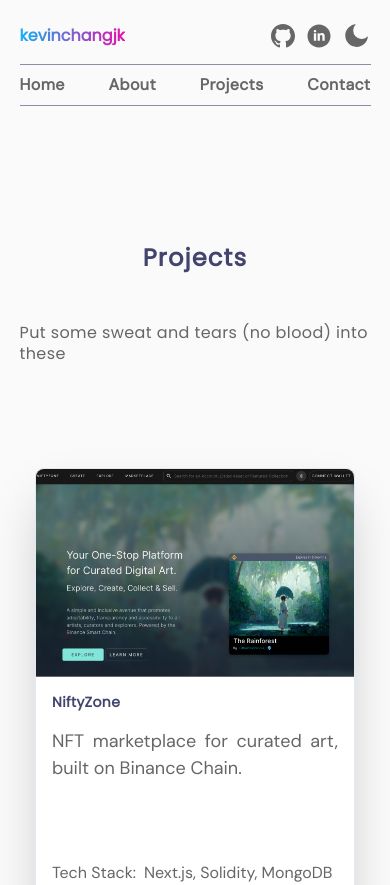
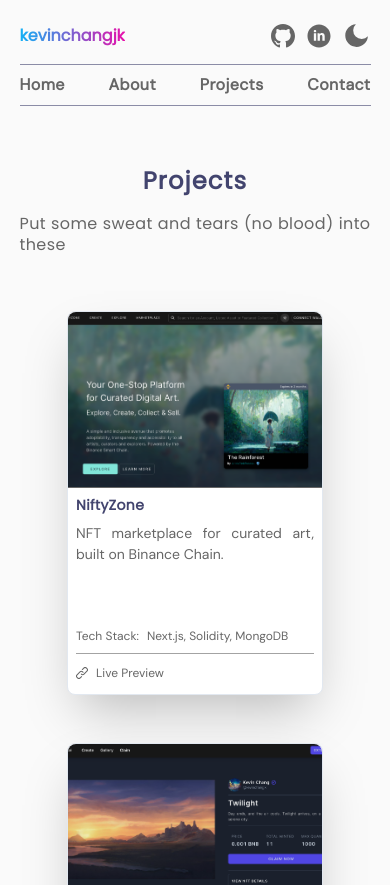
Before and after one commit to kevinchangjk/portfolio, a Next.js app: page /projects in a window 390 px wide. Shown: the top 885 px of the page. Built offline with nearby package versions, Linux system fonts and the light colour scheme.

Commit message:
mobile: make projects responsive

```diff
--- a/components/ProjectCard.tsx
+++ b/components/ProjectCard.tsx
@@ -22,8 +22,18 @@ export default function ProjectCard({ projectData }: { projectData: Project }) {
   const { colorMode } = useColorMode();
   return (
     <Card
-      width="20rem"
-      height="30rem"
+      width={{
+        base: "16rem",
+        md: "18rem",
+        xl: "20rem",
+        "2xl": "22rem",
+      }}
+      height={{
+        base: "24rem",
+        md: "27rem",
+        xl: "30rem",
+        "2xl": "33rem",
+      }}
       bgColor={colorMode === "light" ? "white" : "gray.1"}
       borderRadius="0.5rem"
       borderColor={colorMode === "light" ? "gray.200" : "gray.700"}
@@ -34,39 +44,105 @@ export default function ProjectCard({ projectData }: { projectData: Project }) {
         src={imageUrl}
         alt="Project Thumbnail"
         width="full"
-        height="13rem"
+        height={{
+          base: "11rem",
+          md: "12rem",
+          xl: "13rem",
+          "2xl": "14rem",
+        }}
         fit="cover"
         borderTopRadius="0.5rem"
         borderBottomWidth="0.5px"
         borderBottomStyle="solid"
         borderBottomColor={colorMode === "light" ? "gray.3" : "gray.5"}
-        marginBottom="1rem"
+        marginBottom={{
+          base: "0.5rem",
+          md: "0.75rem",
+          xl: "1rem",
+          "2xl": "1.25rem",
+        }}
       />
       <CardHeader
         marginTop="0rem"
-        marginBottom="1rem"
+        marginBottom={{
+          base: "0.5rem",
+          md: "0.75rem",
+          xl: "1rem",
+          "2xl": "1.25rem",
+        }}
         marginX="0rem"
         paddingY="0rem"
-        paddingX="1rem"
+        paddingX={{
+          base: "0.5rem",
+          md: "0.75rem",
+          xl: "1rem",
+          "2xl": "1.25rem",
+        }}
       >
         <Heading variant="card">{title}</Heading>
       </CardHeader>
       <CardBody
         marginTop="0rem"
-        marginBottom="1rem"
+        marginBottom={{
+          base: "0.5rem",
+          md: "0.75rem",
+          xl: "1rem",
+          "2xl": "1.25rem",
+        }}
         marginX="0rem"
         paddingY="0rem"
-        paddingX="1rem"
+        paddingX={{
+          base: "0.5rem",
+          md: "0.75rem",
+          xl: "1rem",
+          "2xl": "1.25rem",
+        }}
       >
-        <Text variant="paragraph" fontSize="lg">
+        <Text
+          variant="paragraph"
+          fontSize={{
+            base: "sm",
+            md: "md",
+            xl: "lg",
+            "2xl": "xl",
+          }}
+        >
           {description}
         </Text>
       </CardBody>
-      <CardFooter margin="0rem" padding="1rem">
+      <CardFooter
+        margin="0rem"
+        padding={{
+          base: "0.5rem",
+          md: "0.75rem",
+          xl: "1rem",
+          "2xl": "1.25rem",
+        }}
+      >
         <VStack width="full" margin="0rem" padding="0rem">
           <HStack width="full" alignItems="end">
-            <Text variant="detail">Tech Stack: </Text>
-            <Text variant="detail">{techStack}</Text>
+            <Text
+              variant="detail"
+              fontSize={{
+                base: "xs",
+                md: "sm",
+                xl: "md",
+                "2xl": "lg",
+              }}
+            >
+              Tech Stack:{" "}
+            </Text>
+            <Text
+              variant="detail"
+              fontSize={{
+                base: "xs",
+                md: "sm",
+                xl: "md",
+                "2xl": "lg",
+              }}
+            >
+              {techStack}
+            </Text>
           </HStack>
           <Divider variant="secondary" />
           <HStack width="full">
@@ -79,10 +155,25 @@ export default function ProjectCard({ projectData }: { projectData: Project }) {
                 >
                   <HStack>
                     <LinkIcon
-                      boxSize="20px"
+                      boxSize={{
+                        base: "12px",
+                        md: "16px",
+                        xl: "20px",
+                        "2xl": "24px",
+                      }}
                       color={colorMode === "light" ? "gray.3" : "gray.5"}
                     />
-                    <Text variant="detail">Live Preview</Text>
+                    <Text
+                      variant="detail"
+                      fontSize={{
+                        base: "xs",
+                        md: "sm",
+                        xl: "md",
+                        "2xl": "lg",
+                      }}
+                    >
+                      Live Preview
+                    </Text>
                   </HStack>
                 </PrimaryLink>
               )}
@@ -102,9 +193,24 @@ export default function ProjectCard({ projectData }: { projectData: Project }) {
                           : "/images/social-media/github-dark.svg"
                       }
                       alt="Github Icon"
-                      boxSize="20px"
+                      boxSize={{
+                        base: "12px",
+                        md: "16px",
+                        xl: "20px",
+                        "2xl": "24px",
+                      }}
                     />
-                    <Text variant="detail">Source Code</Text>
+                    <Text
+                      variant="detail"
+                      fontSize={{
+                        base: "xs",
+                        md: "sm",
+                        xl: "md",
+                        "2xl": "lg",
+                      }}
+                    >
+                      Source Code
+                    </Text>
                   </HStack>
                 </PrimaryLink>
               )}
--- a/components/ProjectGrid.tsx
+++ b/components/ProjectGrid.tsx
@@ -4,7 +4,7 @@ import data from "../data/projects.json" assert { type: "json" };
 import ProjectCard from "./ProjectCard";
 
 function buildCard(projectData: Project) {
-  return <ProjectCard projectData={projectData} key={projectData.title}/>;
+  return <ProjectCard projectData={projectData} key={projectData.title} />;
 }
 
 function buildGrid(allProjects: Project[]) {
@@ -20,10 +20,25 @@ function buildGrid(allProjects: Project[]) {
 export default function ProjectGrid() {
   return (
     <SimpleGrid
-      minChildWidth="20rem"
+      minChildWidth={{
+        base: "16rem",
+        md: "18rem",
+        xl: "20rem",
+        "2xl": "22rem",
+      }}
       width="full"
-      spacingX="3rem"
-      spacingY="4rem"
+      spacingX={{
+        base: "2rem",
+        md: "2.5rem",
+        xl: "3rem",
+        "2xl": "3.5rem",
+      }}
+      spacingY={{
+        base: "3rem",
+        md: "3.5rem",
+        xl: "4rem",
+        "2xl": "4.5rem",
+      }}
       justifyItems="center"
     >
       {buildGrid(data.projects)}
--- a/components/ProjectSummary.tsx
+++ b/components/ProjectSummary.tsx
@@ -3,14 +3,27 @@ import ProjectGrid from "./ProjectGrid";
 
 export default function ProjectSummary() {
   return (
-    <VStack width="full" marginTop="8rem">
-      <VStack spacing="3rem" marginBottom="6rem">
+    <VStack width="full">
+      <VStack
+        spacing={{
+          base: "1rem",
+          md: "2rem",
+          xl: "3rem",
+          "2xl": "4rem",
+        }}
+        marginBottom={{
+          base: "3rem",
+          md: "4.5rem",
+          xl: "6rem",
+          "2xl": "7.5rem",
+        }}
+      >
         <Heading variant="primary">Projects</Heading>
         <Heading variant="secondary">
           Put some sweat and tears (no blood) into these
         </Heading>
       </VStack>
-      <ProjectGrid/>
+      <ProjectGrid />
     </VStack>
   );
 }
--- a/components/TechStackCell.tsx
+++ b/components/TechStackCell.tsx
@@ -16,7 +16,17 @@ export default function TechStackCell({ techData }: { techData: Tech }) {
         transform: "scale(0.9)",
       }}
     >
-      <Image src={imageUrl} alt="Tech Logo" boxSize="8rem" fit="contain" />
+      <Image
+        src={imageUrl}
+        alt="Tech Logo"
+        boxSize={{
+          base: "4rem",
+          md: "6rem",
+          xl: "8rem",
+          "2xl": "10rem",
+        }}
+        fit="contain"
+      />
     </Link>
   );
 }
--- a/components/TechStackGrid.tsx
+++ b/components/TechStackGrid.tsx
@@ -4,7 +4,7 @@ import { Tech } from "@/utils/types";
 import data from "../data/tech-stack.json" assert { type: "json" };
 
 function buildCell(techData: Tech) {
-  return <TechStackCell techData={techData} key={techData.name}/>;
+  return <TechStackCell techData={techData} key={techData.name} />;
 }
 
 function buildGrid(allUrls: Tech[]) {
@@ -20,10 +20,25 @@ function buildGrid(allUrls: Tech[]) {
 export default function TechStackGrid() {
   return (
     <SimpleGrid
-      minChildWidth="8rem"
+      minChildWidth={{
+        base: "4rem",
+        md: "6rem",
+        xl: "8rem",
+        "2xl": "10rem",
+      }}
       width="full"
-      spacingX="7rem"
-      spacingY="5rem"
+      spacingX={{
+        base: "2rem",
+        md: "4rem",
+        xl: "6rem",
+        "2xl": "8rem",
+      }}
+      spacingY={{
+        base: "2rem",
+        md: "3.5rem",
+        xl: "5rem",
+        "2xl": "6.5rem",
+      }}
       justifyItems="center"
     >
       {buildGrid(data.techStack)}
--- a/components/TechStackSummary.tsx
+++ b/components/TechStackSummary.tsx
@@ -3,8 +3,25 @@ import TechStackGrid from "./TechStackGrid";
 
 export default function TechStackSummary() {
   return (
-    <VStack width="full" spacing="6rem" alignItems="center">
-      <VStack spacing="3rem" align="inherit">
+    <VStack
+      width="full"
+      spacing={{
+        base: "3rem",
+        md: "4.5rem",
+        xl: "6rem",
+        "2xl": "7.5rem",
+      }}
+      alignItems="center"
+    >
+      <VStack
+        spacing={{
+          base: "1rem",
+          md: "2rem",
+          xl: "3rem",
+          "2xl": "4rem",
+        }}
+        align="inherit"
+      >
         <Heading variant="primary">My Tech Stack</Heading>
         <Heading variant="secondary">
           Some of the technologies {"I've"} been working with
--- a/components/WakatimeSummary.tsx
+++ b/components/WakatimeSummary.tsx
@@ -8,12 +8,31 @@ export default function WakatimeSummary() {
   const summary = useColorModeValue(lightSum, darkSum);
 
   return (
-    <VStack spacing="3rem" align="inherit">
-      <Heading variant="primary">Programming Languages</Heading>
+    <VStack
+      spacing={{
+        base: "2rem",
+        md: "2.5rem",
+        xl: "3rem",
+        "2xl": "3.5rem",
+      }}
+      align="inherit"
+    >
+      <Heading variant="primary">Coding</Heading>
       <Heading variant="secondary">
         Some of the languages {"I've"} been using
       </Heading>
-      <Image alt="Wakatime Summary" boxSize="2xl" src={summary} />
+      <Image
+        alt="Wakatime Summary"
+        boxSize={{
+          base: "lg",
+          md: "xl",
+          xl: "2xl",
+          "2xl": "3xl",
+        }}
+        rounded="xl"
+        src={summary}
+        boxShadow="2xl"
+      />
     </VStack>
   );
 }
--- a/pages/projects.tsx
+++ b/pages/projects.tsx
@@ -6,7 +6,20 @@ import { VStack } from "@chakra-ui/react";
 export default function Projects() {
   return (
     <main>
-      <VStack spacing="8rem">
+      <VStack
+        marginTop={{
+          base: "6vh",
+          md: "12vh",
+          xl: "16vh",
+          "2xl": "20vh",
+        }}
+        spacing={{
+          base: "4rem",
+          md: "6rem",
+          xl: "8rem",
+          "2xl": "10rem",
+        }}
+      >
         <ProjectSummary />
         <TechStackSummary />
         <WakatimeSummary />
--- a/styles/components/Heading.ts
+++ b/styles/components/Heading.ts
@@ -7,6 +7,7 @@ export const Heading = defineStyleConfig({
   variants: {
     primary: {
       fontSize: ["24px", null, "32px", null, "48px", "56px"],
+      textAlign: "justify",
       letterSpacing: "wider",
       _light: {
         color: "gray.2",
@@ -18,6 +19,7 @@ export const Heading = defineStyleConfig({
     secondary: {
       fontSize: ["16px", null, "24px", null, "32px", "48px"],
       fontWeight: "normal",
+      textAlign: "justify",
       letterSpacing: "wide",
       _light: {
         color: "gray.3",
```
